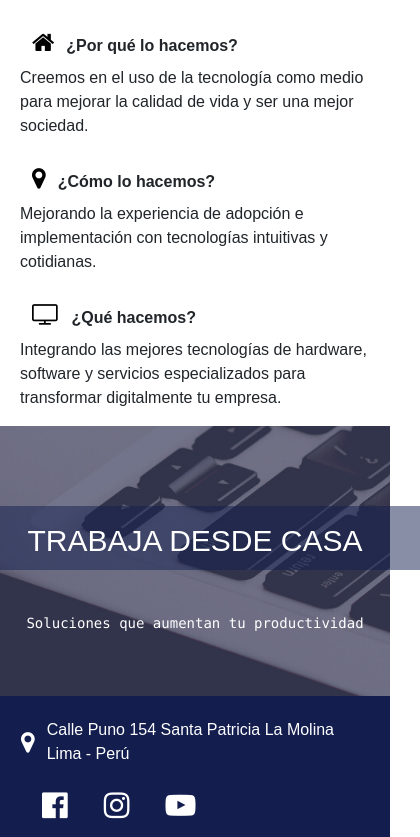
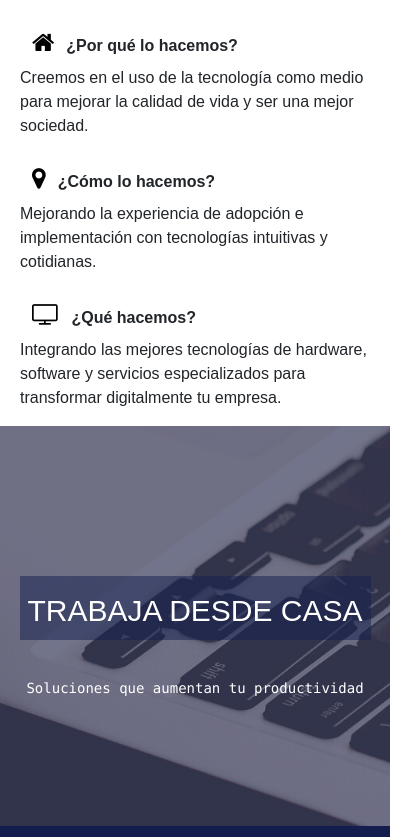
Before and after one commit to renzogcorzo/colaboratics-web, an Angular app: page / in a window 390 px wide. Shown: the part 1042-1879 px from the top of the page, 420 px wide, since content can reach past the window. Built offline with nearby package versions, Linux system fonts and the light colour scheme.

Commit message:
increase wfh banner

```diff
--- a/src/app/home/home.component.less
+++ b/src/app/home/home.component.less
@@ -11,6 +11,7 @@ section {
     padding: 150px 0 120px;
      position: relative;
     width: 100%;
+    height: 400px;
 }
 
 .banner-img {
@@ -93,10 +94,6 @@ section {
     text-align: center;
 }
 
-#txt-wfh-box, #txt-wfh-1{
-    top:-70px !important;
-}
-
 #txt-wfh-box {
     padding: 24px;
     opacity: 0.5;
@@ -114,7 +111,7 @@ section {
     font-size: 16px;
     color: #fff;
     padding: 12px;
-    top: 25px !important;
+    top: 90px !important;
     font-family: "Lucida Console", Monaco, monospace;
 }
 
@@ -145,6 +142,12 @@ section {
     }
     #txt-wfh-2{
         font-size: 14px;
+    }
+  }
+
+  @media only screen and (max-width: 420px) {
+    #txt-wfh-box {
+        width: 90%;
     }
   }
 
```
